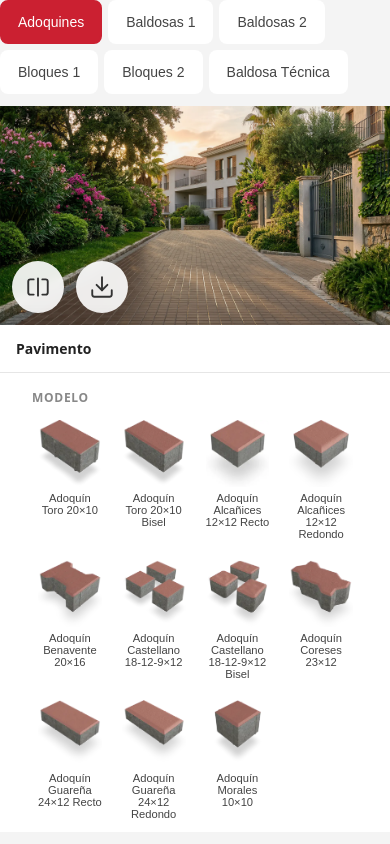
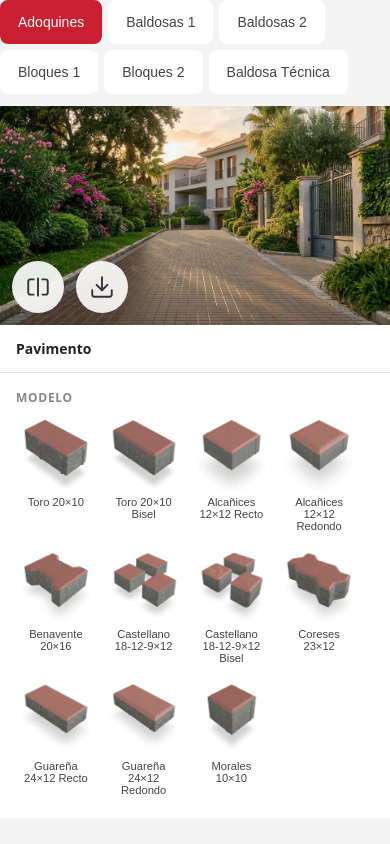
Before and after one commit to xenolito/moodboard-configurator, a React (Vite) app: page / in a window 390 px wide. Built offline with nearby package versions, Linux system fonts and the light colour scheme.

Commit message:
Fixed mouse pointer and click mappging to responsive layout match

```diff
--- a/package.json
+++ b/package.json
@@ -1,7 +1,7 @@
 {
   "name": "moodboards-configurator",
   "private": true,
-  "version": "1.0.3",
+  "version": "1.0.4",
   "type": "module",
   "scripts": {
     "dev": "vite --host",
--- a/public/config.json
+++ b/public/config.json
@@ -23,7 +23,7 @@
           "models": [
             {
               "id": "adoquin_toro_20x10",
-              "name": "Adoquín Toro 20×10",
+              "name": "Toro 20×10",
               "model_image": "thumb_adoquin_toro_20x10.webp",
               "groups": [
                 {
@@ -31,12 +31,12 @@
                   "mode": "tint",
                   "baseTexture": "blanco",
                   "variants": [
-                    { "id": "blanco",   "name": "Blanco",   "value": "" },
                     { "id": "rojo",     "name": "Rojo",     "value": "f1a99f" },
                     { "id": "crema",    "name": "Crema",    "value": "fedd83" },
                     { "id": "gris",     "name": "Gris",     "value": "d2d2d2" },
                     { "id": "negro",    "name": "Negro",    "value": "6a6a6a" },
-                    { "id": "tostado",  "name": "Tostado",  "value": "efc9ac" }
+                    { "id": "tostado",  "name": "Tostado",  "value": "efc9ac" },
+                    { "id": "blanco",   "name": "Blanco",   "value": "" }
                   ]
                 },
                 {
@@ -58,7 +58,7 @@
             },
             {
               "id": "adoquin_toro_20x10_bisel",
-              "name": "Adoquín Toro 20×10 Bisel",
+              "name": "Toro 20×10 Bisel",
               "model_image": "thumb_adoquin_toro_20x10_bisel.webp",
               "groups": [
                 {
@@ -78,7 +78,7 @@
             },
             {
               "id": "adoquin_alcanices_12x12",
-              "name": "Adoquín Alcañices 12×12 Recto",
+              "name": "Alcañices 12×12 Recto",
               "model_image": "thumb_adoquin_alcanices_12x12.webp",
               "groups": [
                 {
@@ -98,7 +98,7 @@
             },
             {
               "id": "adoquin_alcanices_12x12_bisel",
-              "name": "Adoquín Alcañices 12×12 Redondo",
+              "name": "Alcañices 12×12 Redondo",
               "model_image": "thumb_adoquin_alcanices_12x12_bisel.webp",
               "groups": [
                 {
@@ -118,7 +118,7 @@
             },
             {
               "id": "adoquin_benavente_20x16",
-              "name": "Adoquín Benavente 20×16",
+              "name": "Benavente 20×16",
               "model_image": "thumb_adoquin_benavente_20x16.webp",
               "groups": [
                 {
@@ -138,7 +138,7 @@
             },
             {
               "id": "adoquin_castellano_18-12-9x12",
-              "name": "Adoquín Castellano 18-12-9×12",
+              "name": "Castellano 18-12-9×12",
               "model_image": "thumb_adoquin_castellano_18-12-9x12.webp",
               "groups": [
                 {
@@ -173,7 +173,7 @@
             },
             {
               "id": "adoquin_castellano_18-12-9x12_bisel",
-              "name": "Adoquín Castellano 18-12-9×12 Bisel",
+              "name": "Castellano 18-12-9×12 Bisel",
               "model_image": "thumb_adoquin_castellano_18-12-9x12_bisel.webp",
               "groups": [
                 {
@@ -193,7 +193,7 @@
             },
             {
               "id": "adoquin_coreses_23x12",
-              "name": "Adoquín Coreses 23×12",
+              "name": "Coreses 23×12",
               "model_image": "thumb_adoquin_coreses_23x12.webp",
               "groups": [
                 {
@@ -213,7 +213,7 @@
             },
             {
               "id": "adoquin_guarena_24x12",
-              "name": "Adoquín Guareña 24×12 Recto",
+              "name": "Guareña 24×12 Recto",
               "model_image": "thumb_adoquin_guarena_24x12.webp",
               "groups": [
                 {
@@ -233,7 +233,7 @@
             },
             {
               "id": "adoquin_guarena_24x12_bisel",
-              "name": "Adoquín Guareña 24×12 Redondo",
+              "name": "Guareña 24×12 Redondo",
               "model_image": "thumb_adoquin_guarena_24x12_bisel.webp",
               "groups": [
                 {
@@ -253,7 +253,7 @@
             },
             {
               "id": "adoquin_morales_10x10",
-              "name": "Adoquín Morales 10×10",
+              "name": "Morales 10×10",
               "model_image": "thumb_adoquin_morales_10x10.webp",
               "groups": [
                 {
--- a/src/hooks/useMaskDetection.js
+++ b/src/hooks/useMaskDetection.js
@@ -30,9 +30,14 @@ export const useMaskDetection = (maskPath) => {
     const rect = containerEl.getBoundingClientRect()
     const relX = clientX - rect.left
     const relY = clientY - rect.top
-    const maskX = Math.round((relX / rect.width)  * sizeRef.current.w)
-    const maskY = Math.round((relY / rect.height) * sizeRef.current.h)
-    if (maskX < 0 || maskY < 0 || maskX >= sizeRef.current.w || maskY >= sizeRef.current.h) return null
+    const { w: maskW, h: maskH } = sizeRef.current
+    // object-fit: cover; object-position: bottom center
+    const scale = Math.max(rect.width / maskW, rect.height / maskH)
+    const offsetX = (rect.width  - maskW * scale) / 2  // centered horizontally
+    const offsetY =  rect.height - maskH * scale        // bottom-aligned
+    const maskX = Math.round((relX - offsetX) / scale)
+    const maskY = Math.round((relY - offsetY) / scale)
+    if (maskX < 0 || maskY < 0 || maskX >= maskW || maskY >= maskH) return null
     const [r, g, b] = ctxRef.current.getImageData(maskX, maskY, 1, 1).data
     for (const zone of zones) {
       if (isColorMatch(r, g, b, zone.maskColor)) return zone.id
--- a/src/style.css
+++ b/src/style.css
@@ -10,6 +10,7 @@
   --amb-panel-width: 320px;
   --amb-panel-width: 390px;
   --amb-panel-columns: 4;
+  --amb-panel-columns-mobile: 4;
   --amb-panel-bg: hsl(0 0% 100% / 0.97);
   --amb-panel-shadow: 0 4px 24px hsl(0 0% 0% / 0.16);
   --cta-color: hsl(354, 73%, 46%);
@@ -288,6 +289,9 @@ body {
     gap: 1.25rem;
     overflow-y: auto;
     scrollbar-gutter: stable;
+    @media only screen and (max-width : 639px) {
+      padding-left: 1rem;
+    }
   }
 
   .panel-empty {
@@ -319,7 +323,9 @@ body {
   grid-template-columns: repeat(var(--amb-panel-columns), 1fr);
   /* display: flex;
   flex-wrap: wrap; */
-
+  @media only screen and (max-width: 639px) {
+    grid-template-columns: repeat(var(--amb-panel-columns-mobile), 1fr);
+  }
   gap: 0.5rem;
 }
 
@@ -393,6 +399,11 @@ body {
   display: grid;
   grid-template-columns: repeat(var(--amb-panel-columns), 1fr);
   gap: 0.5rem;
+
+  @media only screen and (max-width: 639px) {
+    grid-template-columns: repeat(var(--amb-panel-columns-mobile), 1fr);
+  }
+
 }
 
 /* ── VariantButton ── */
```
